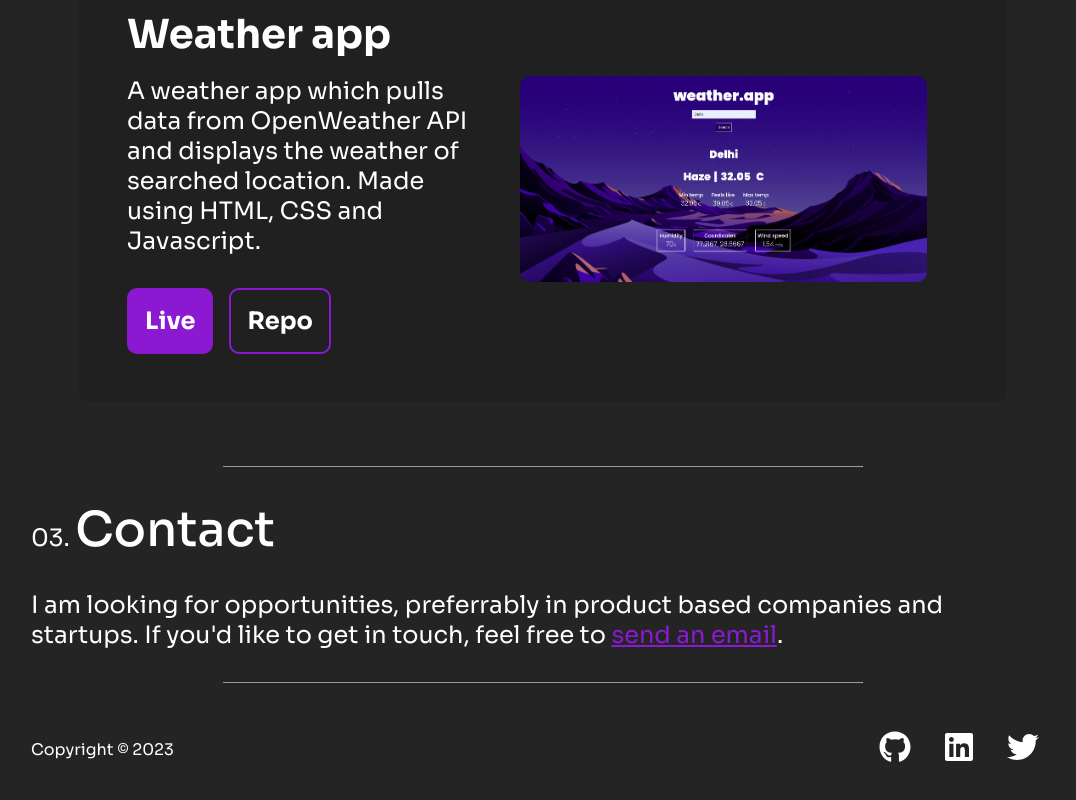
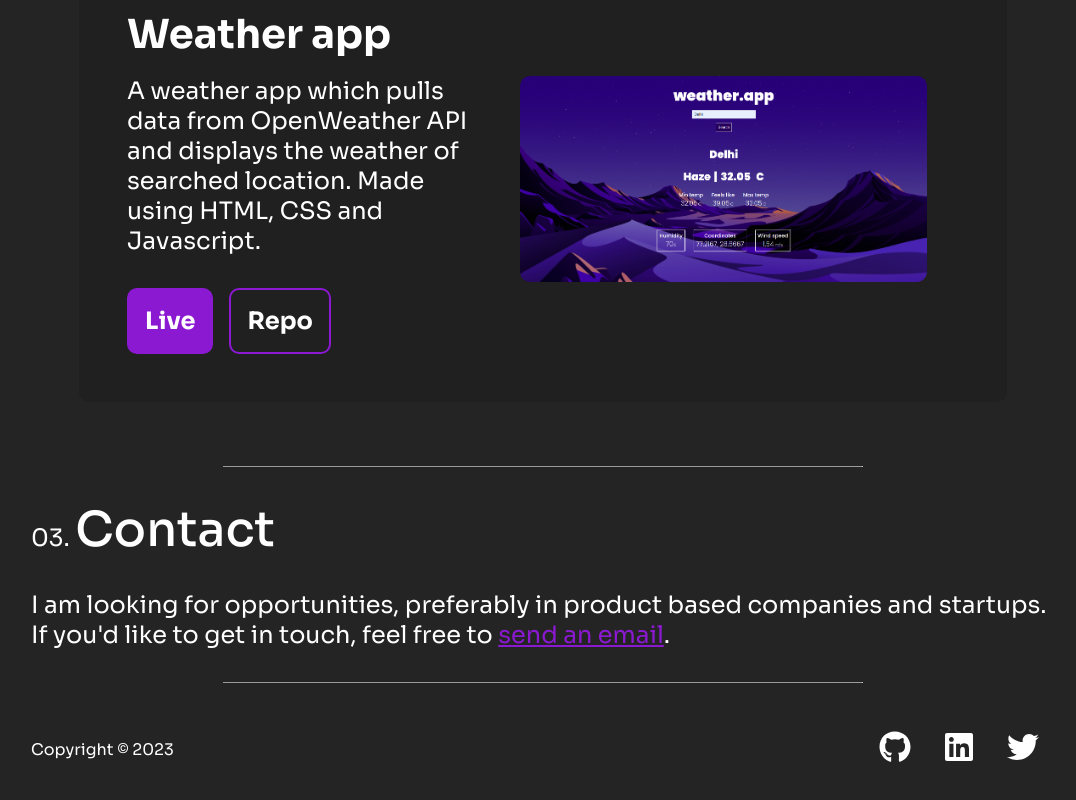
Before and after one commit to web3Gurung/shbht, a React (Create React App) app: page / in a window 1280 px wide. Shown: the part 2704-3504 px from the top of the page, without its empty margins (97-1173 px from the left). Built offline with nearby package versions, Linux system fonts and the light colour scheme.

Commit message:
corrected spelling mistake

```diff
--- a/src/components/Contact.js
+++ b/src/components/Contact.js
@@ -11,7 +11,7 @@ const Contact = () => {
 
             <div className="contact_main">
 
-                <p>I am looking for opportunities, preferrably in product based companies and startups. If you'd like to get in touch, feel free to <a href="https://mail.google.com/mail/?view=cm&fs=1&tf=1&to=shobhitsnagpal@gmail.com&su=Let's Connect and Explore Opportunities" target="_blank" rel="noreferrer">send an email</a>.</p>
+                <p>I am looking for opportunities, preferably in product based companies and startups. If you'd like to get in touch, feel free to <a href="https://mail.google.com/mail/?view=cm&fs=1&tf=1&to=shobhitsnagpal@gmail.com&su=Let's Connect and Explore Opportunities" target="_blank" rel="noreferrer">send an email</a>.</p>
 
             </div>
         </div>
```
